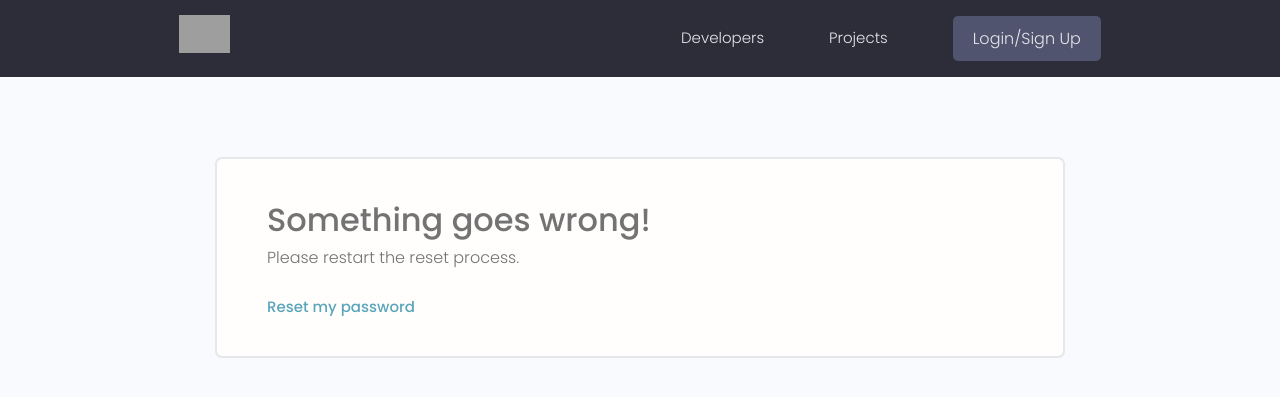
After one commit to michelmarcondes/django-study-with-docker, a Django app: page /reset/1/1/ in a window 1280 px wide. The commit adds this page. Shown: the top 397 px of the page. Run offline with Django 4.2, Linux system fonts and the light colour scheme; some libraries are stand-ins or nearby versions; grey boxes are pictures that could not be loaded.

Commit message:
Full reset password feature added

```diff
--- a/app/app/urls.py
+++ b/app/app/urls.py
@@ -18,10 +18,21 @@ from django.urls import path, include
 from django.conf import settings
 from django.conf.urls.static import static
 
+# Django Out of the box authentication
+from django.contrib.auth import views as auth_views
+
+
 urlpatterns = [
     path('admin/', admin.site.urls),
     path('projects/', include('projects.urls')),
     path('', include('users.urls')),
+
+    # path('reset_password/', auth_views.PasswordResetView.as_view(), name='reset_password'),
+    path('reset_password/', auth_views.PasswordResetView.as_view(template_name='reset_password.html'), name='reset_password'),
+    path('reset_password_sent/', auth_views.PasswordResetDoneView.as_view(template_name='reset_password_sent.html'), name='password_reset_done'),
+    path('reset/<uidb64>/<token>/', auth_views.PasswordResetConfirmView.as_view(template_name='reset_password_set_new.html'), name='password_reset_confirm'),
+    path('password_reset_complete/', auth_views.PasswordResetCompleteView.as_view(template_name='reset_password_complete.html'), name='password_reset_complete'),
+
 ]
 
 urlpatterns += static(settings.MEDIA_URL, document_root=settings.MEDIA_ROOT)
--- /dev/null
+++ b/app/static/styles/reset_password_forms.css
@@ -0,0 +1,21 @@
+input[type='text'],
+    input[type='email'],
+    input[type='password'] {
+      min-width: 24rem;
+      width: 100%;
+      padding: 1.2rem 1.5rem;
+      border-radius: 0.5rem;
+      border: 2px solid var(--color-light);
+      transition: all 0.3s ease-in-out;
+      background-color: var(--color-bg);
+    }
+
+input[type='text']:focus,
+input[type='email']:focus,
+input[type='password']:focus,
+input[type='text']:active,
+input[type='email']:active,
+input[type='password']:active {
+    outline: none;
+    border: 2px solid var(--color-main);
+}
--- a/app/templates/main.html
+++ b/app/templates/main.html
@@ -19,6 +19,7 @@
     <link rel="stylesheet" href="{% static 'styles/app.css' %}" />
 
     <title>DevSearch - Connect with Developers!</title>
+    {% block head %}{% endblock head %}
   </head>
   <body>
     {% include 'navbar.html' %}
--- /dev/null
+++ b/app/templates/reset_password_set_new.html
@@ -0,0 +1,53 @@
+{% extends 'main.html' %}
+{% load static %}
+
+{% block head %}
+<link rel="stylesheet" href="{% static 'styles/reset_password_forms.css' %}" />
+{% endblock head %}
+
+{% block content %}
+
+<!-- Main Section -->
+<main class="formPage my-xl">
+    <div class="content-box">
+        <div class="formWrapper">
+            {% if form %}
+                <h3>Enter new password</h3>
+                <p>Please enter your new password twice so we can verify you typed it in correctly.</p>
+                <br/>
+                <form class="form" method="POST">
+                    {% csrf_token %}
+
+                    {% for field in form %}
+                    <div class="form__field">
+                        <label for="formInput#text">{{field.label}}: </label>
+
+                        {{field}}
+
+                    </div>
+                    {% endfor %}
+
+                    <input class="btn btn--sub btn--lg  my-md" type="submit" value="Change my password" />
+                </form>
+
+            {% else %}
+                <h3>Something goes wrong!</h3>
+                <p>Please restart the reset process.</p>
+                <br/>
+
+                <div class="auth__alternative">
+                    <a href="{% url 'reset_password' %}">Reset my password</a>
+                </div>
+            {% endif %}
+
+
+
+
+
+        </div>
+    </div>
+</main>
+
+
+
+{% endblock content %}
--- a/app/users/templates/users/login_register.html
+++ b/app/users/templates/users/login_register.html
@@ -85,7 +85,7 @@
         </div>
         <div class="auth__actions">
           <input class="btn btn--sub btn--lg" type="submit" value="Log In" />
-          <a href="forgetpassword.html">Forget Password?</a>
+          <a href="{% url 'reset_password' %}">Forget Password?</a>
         </div>
       </form>
       <div class="auth__alternative">
```
Also changed, not shown: app/templates/reset_password.html (added, +34 -0 lines), app/templates/reset_password_complete.html (added, +23 -0 lines), app/templates/reset_password_sent.html (added, +23 -0 lines).
